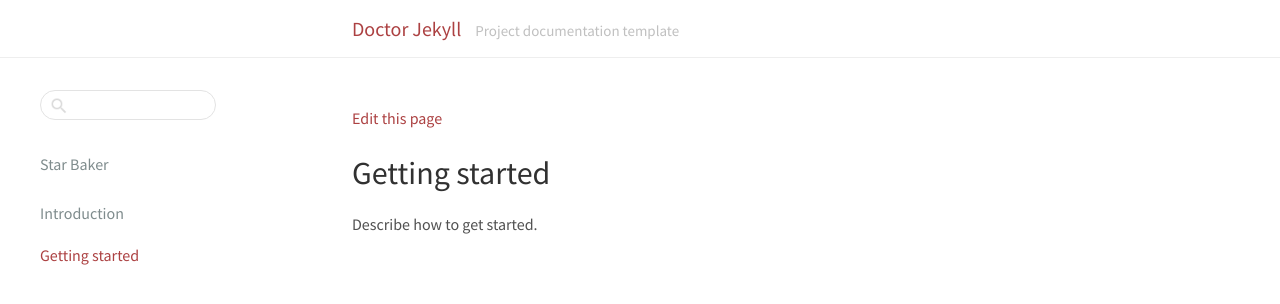
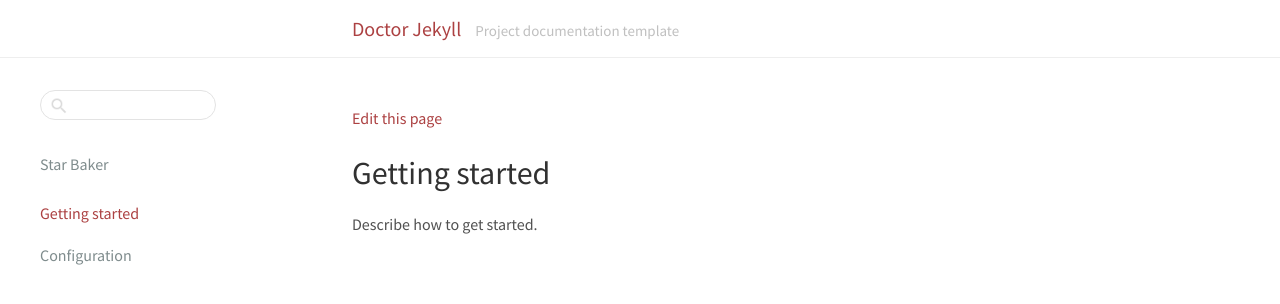
Before and after one commit to bakery/doctor-jekyll, a Jekyll site: the page built from docs/getting-started.md, in a window 1280 px wide. Shown: the top 304 px of the page. Built offline with Jekyll 4.4.1, drawn with Linux system fonts in a browser that asks for light colours; comment, search, counter and statistics services are not loaded.

Commit message:
update table of contents

```diff
--- a/_data/table_of_contents.yaml
+++ b/_data/table_of_contents.yaml
@@ -1,5 +1,5 @@
 entries:
-  - title: Introduction
-    permalink: /introduction.html
   - title: Getting started
     permalink: /getting-started.html
+  - title: Configuration
+    permalink: /configuration.html
```
